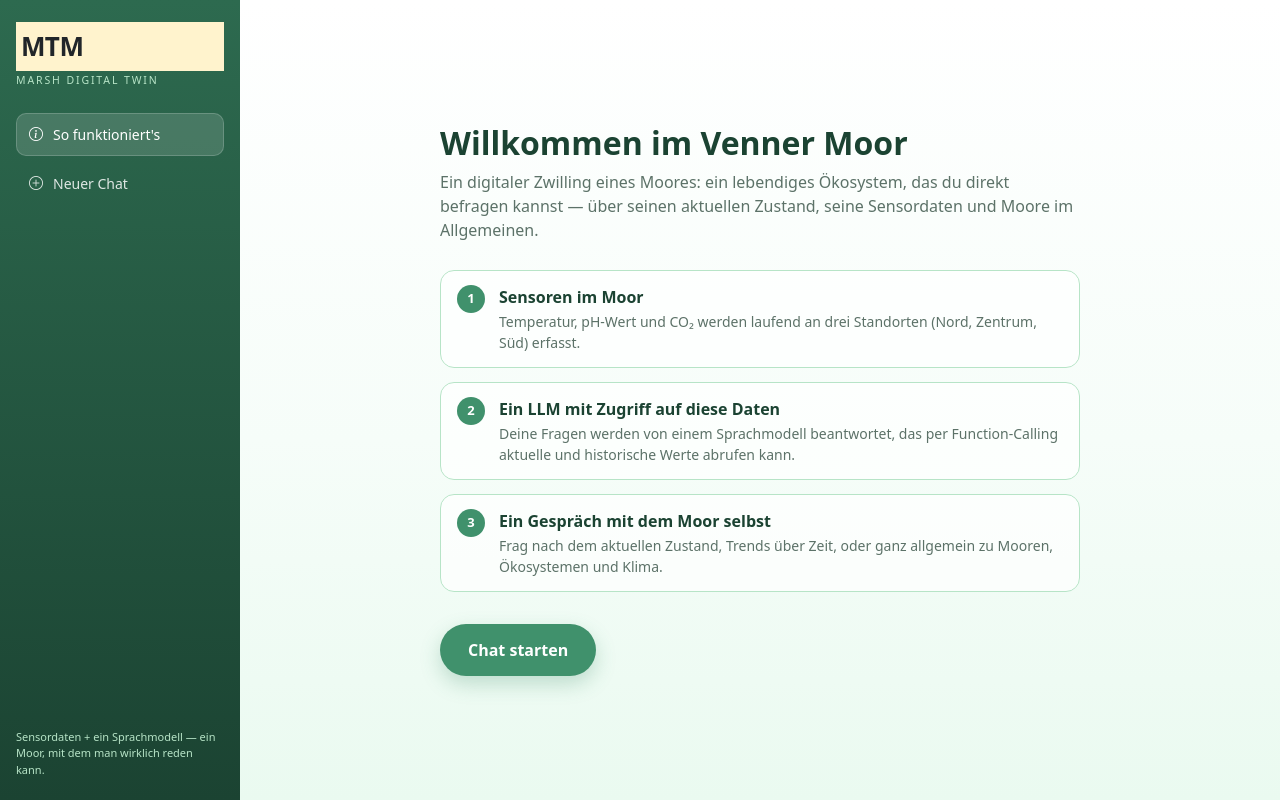
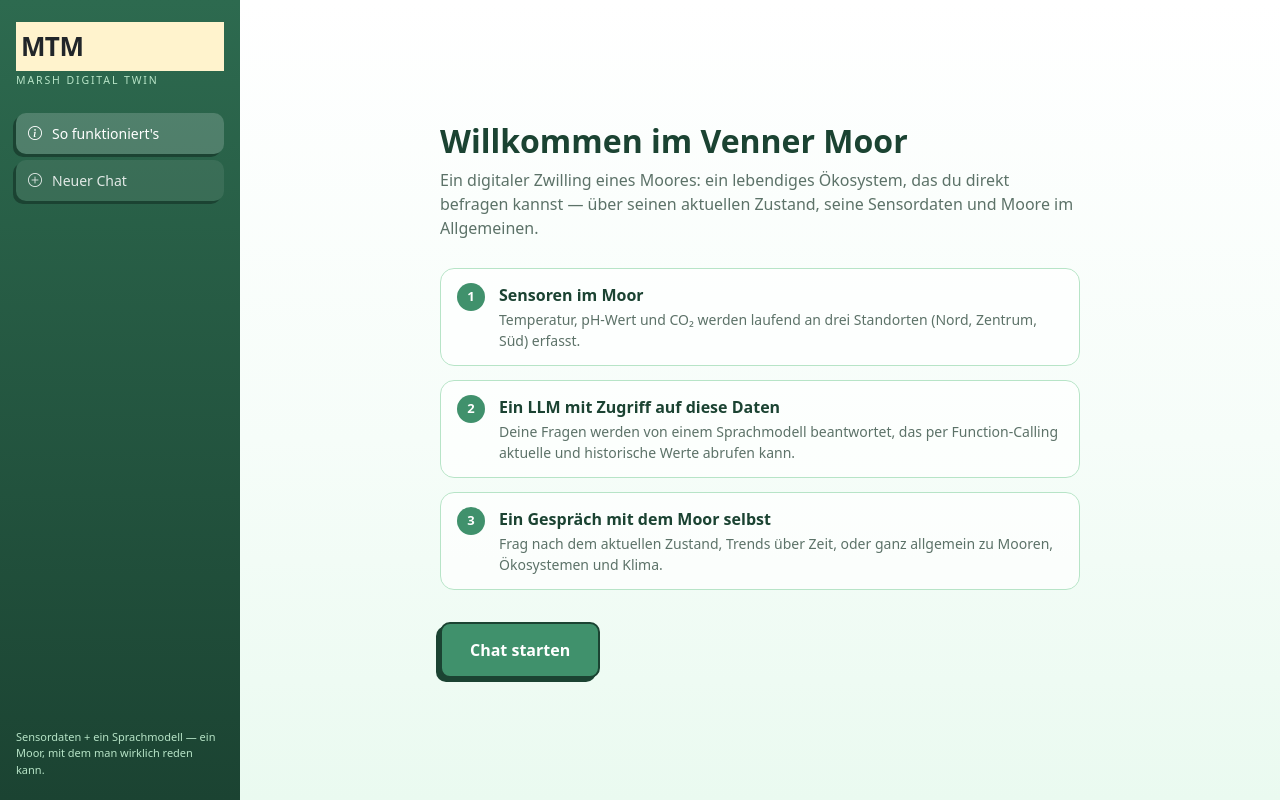
Before and after one commit to jonasseidel/mtm-app, a React (Vite) app in the folder frontend/: page / in a window 1280 px wide. Built offline with nearby package versions, Linux system fonts and the light colour scheme.

Commit message:
Added 3D button style to sidebar and chat starten button

```diff
--- a/frontend/src/components/LandingPage.css
+++ b/frontend/src/components/LandingPage.css
@@ -70,18 +70,24 @@
 
 .mtm-start-btn {
   background: var(--mtm-green-500);
-  border: none;
+  border: 2px solid var(--mtm-green-900);
   color: #fff;
   font-weight: 700;
   font-size: 16px;
   padding: 14px 28px;
-  border-radius: 999px;
+  border-radius: 10px;
   cursor: pointer;
-  transition: transform 0.15s ease, background 0.15s ease, box-shadow 0.15s ease;
-  box-shadow: 0 8px 20px rgba(64, 145, 108, 0.28);
+  /* Same hard-edged cube style as the sidebar nav buttons. */
+  box-shadow: -4px 4px 0 0 var(--mtm-green-900);
+  transform: translate(0, 0);
+  transition: transform 0.08s ease, box-shadow 0.08s ease, background 0.15s ease;
 }
 
 .mtm-start-btn:hover {
   background: var(--mtm-green-400);
-  transform: translateY(-1px);
 }
+
+.mtm-start-btn:active {
+  transform: translate(-4px, 4px);
+  box-shadow: none;
+}
--- a/frontend/src/components/Sidebar.css
+++ b/frontend/src/components/Sidebar.css
@@ -46,24 +46,36 @@
   gap: 10px;
   padding: 10px 12px;
   border-radius: 10px;
-  border: 1px solid transparent;
-  background: none;
+  border: none;
+  background: rgba(255, 255, 255, 0.08);
   color: rgba(255, 255, 255, 0.85);
   font-weight: 500;
   font-size: 14px;
   text-align: left;
   cursor: pointer;
-  transition: all 0.15s ease;
+  /* Hard-edged (no blur), offset to the bottom-left — reads as a raised
+     3D block. A real click (:active, mouse held down) briefly removes the
+     shadow and nudges the button into the gap it left behind, so it looks
+     like it physically sinks flush with the surface, then pops back up on
+     release. The current-page state ("active" class) stays raised too —
+     only its color changes — otherwise it'd look permanently stuck down. */
+  box-shadow: -3px 3px 0 0 var(--mtm-green-900);
+  transform: translate(0, 0);
+  transition: transform 0.08s ease, box-shadow 0.08s ease, background 0.15s ease, color 0.15s ease;
 }
 
 .mtm-nav-item:hover {
-  background: rgba(255, 255, 255, 0.08);
+  background: rgba(255, 255, 255, 0.14);
   color: #fff;
 }
 
+.mtm-nav-item:active {
+  transform: translate(-3px, 3px);
+  box-shadow: none;
+}
+
 .mtm-nav-item.active {
-  background: rgba(255, 255, 255, 0.14);
-  border-color: rgba(255, 255, 255, 0.18);
+  background: rgba(255, 255, 255, 0.18);
   color: #fff;
 }
 
```
